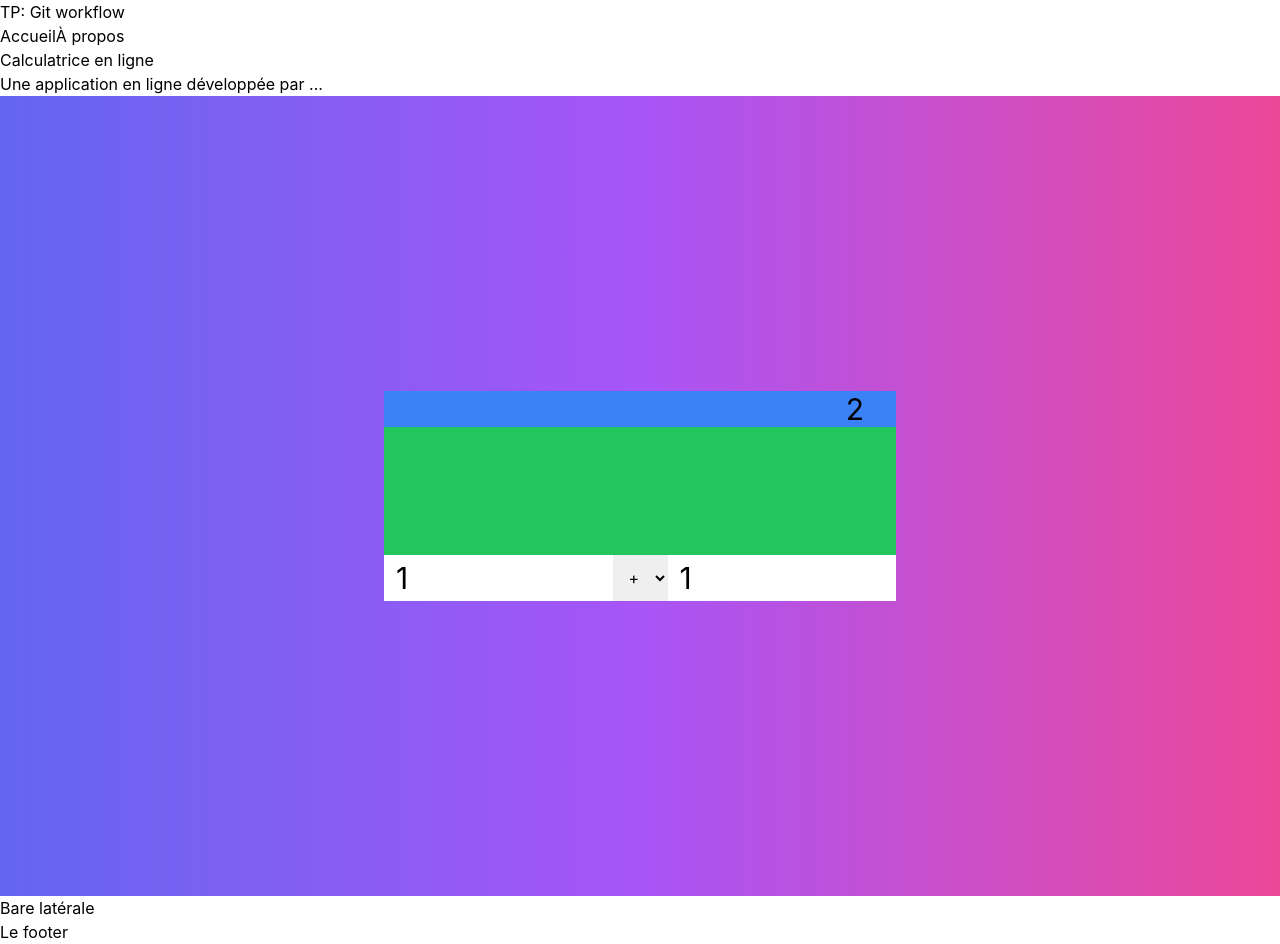
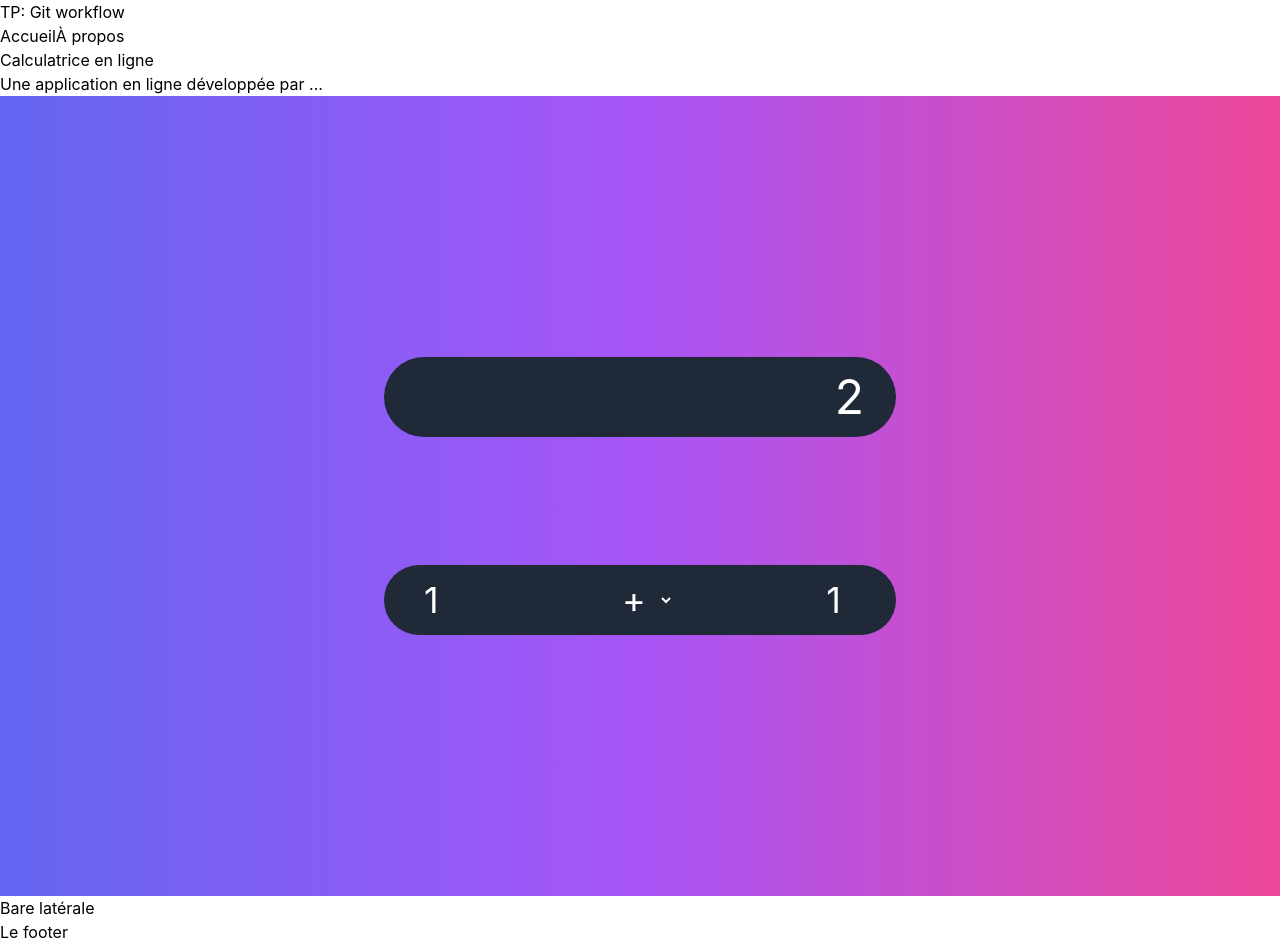
Before and after one commit to paul-schuhm/tp1-mds-git-workflow-calculatrice, a React (Create React App) app in the folder rendu-evaluationgitflow-b_mathis/: page / in a window 1280 px wide. Built offline with nearby package versions, Linux system fonts and the light colour scheme.

Commit message:
Ajoute les paddings et couleur de font a tous les elements du body

```diff
--- a/rendu-evaluationgitflow-b_mathis/src/App.js
+++ b/rendu-evaluationgitflow-b_mathis/src/App.js
@@ -59,18 +59,20 @@ function App() {
                 <p>Une application en ligne développée par ...</p>
             </header>
             <div className={"h-screen w-screen flex flex-col  justify-center bg-gradient-to-r "}>
-                <div className={"mx-auto bg-green-500 w-[40vw] flex flex-col gap-32"}>
-                    <span className={" bg-blue-500 text-end px-8 text-3xl"}>{result}</span>
-                <div className={" bg-blue-500 flex flex-row "}>
-                    <input type="number" value={leftOperand} onChange={handleLeftOperandChange} className={"w-1/2 px-3 text-3xl"}/>
-                    <select value={operator} onChange={handleOperatorChange} className={"p-3"}>
+                <div className={"mx-auto w-[40vw] flex flex-col gap-32"}>
+                    <span className={"text-end px-8 text-5xl py-4 rounded-full bg-gray-800 text-white text-4xl"}>{result}</span>
+                <div className={"rounded-full bg-gray-800 text-white flex flex-row text-4xl "}>
+                    <input type="number" value={leftOperand} onChange={handleLeftOperandChange} className={"w-1/2 bg-transparent px-10 "}/>
+                    <select value={operator} onChange={handleOperatorChange} className={"p-3 bg-transparent"}>
                         <option value="+">+</option>
                         <option value="-">-</option>
                         <option value="*">*</option>
                         <option value="/">/</option>
                     </select>
-                    <input type="number" value={rightOperand} onChange={handleRightOperandChange} className={"px-3 w-1/2 text-3xl"}/>
+                    <input type="number" value={rightOperand} onChange={handleRightOperandChange} className={"px-10 w-1/2 bg-transparent text-end "}/>
+
                 </div>
+
                 </div>
             </div>
 
```
